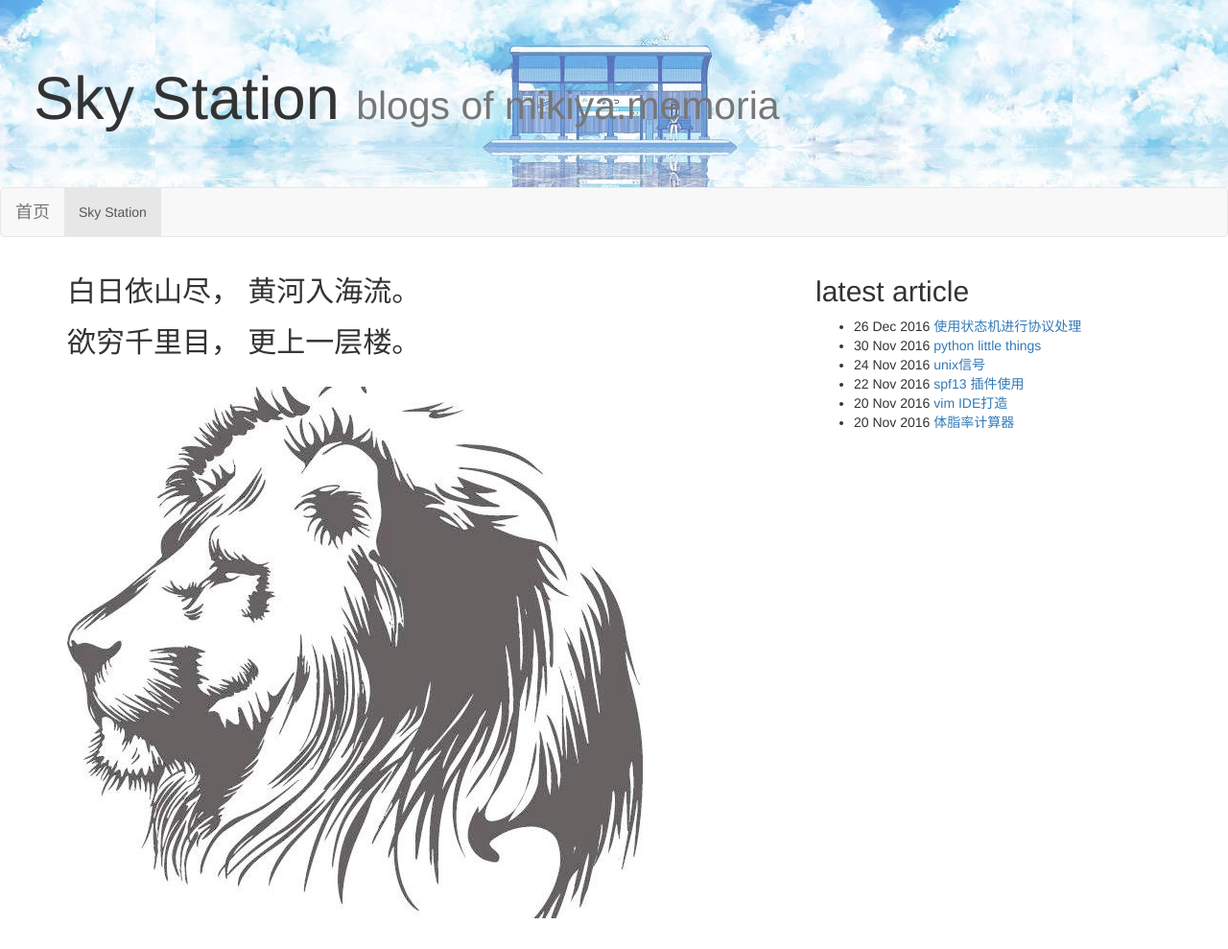
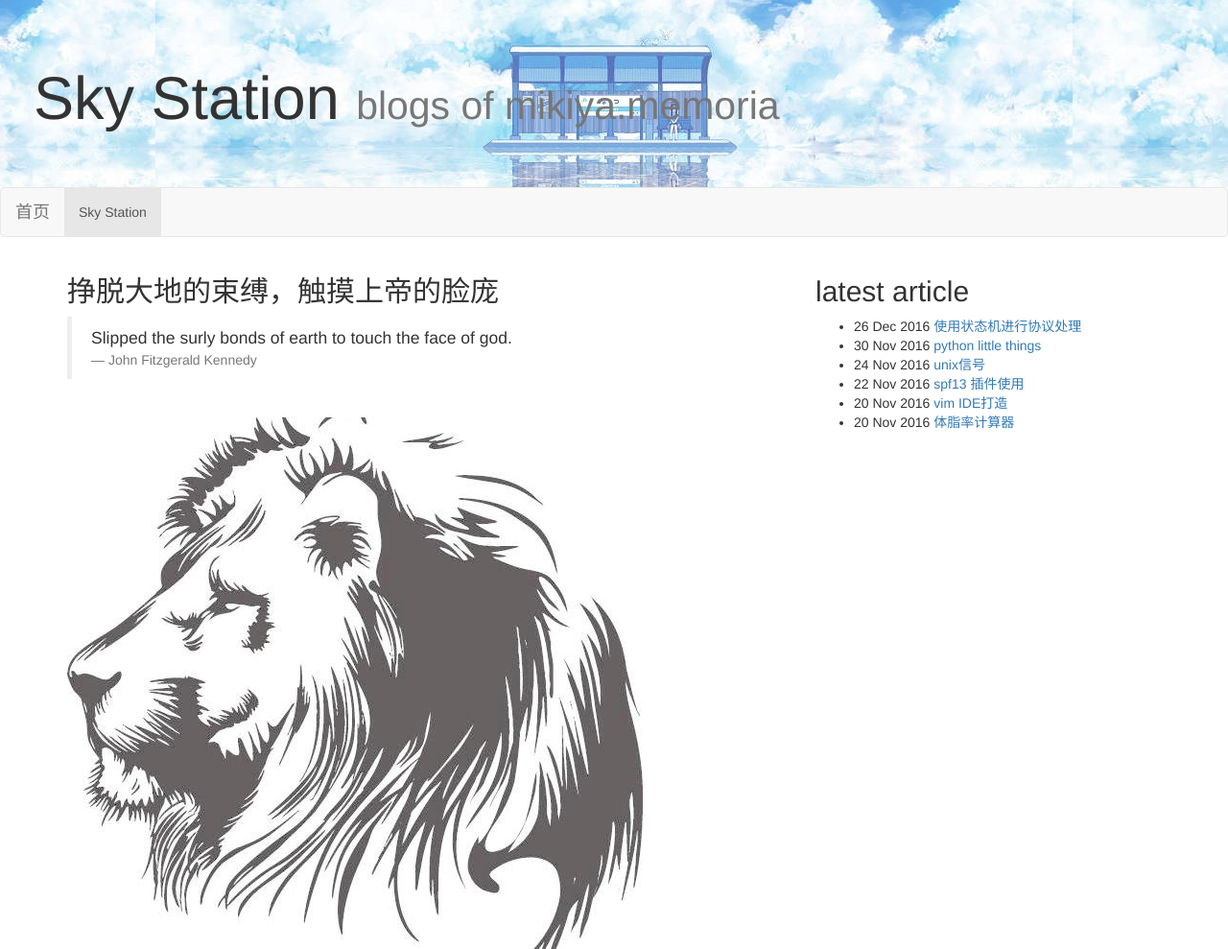
Before and after one commit to mikiya1991/mikiya_blog_pages, a Jekyll site: the page built from index.html, in a window 1280 px wide. Shown: the whole page at 96% size. Built offline with Jekyll 4.4.1, drawn with Linux system fonts in a browser that asks for light colours; nearby versions of some CDN libraries; before the commit the page ends 957 px from its top, so only the background shows below that.

Commit message:
(change):change motto

```diff
--- a/index.html
+++ b/index.html
@@ -5,8 +5,12 @@ title: Sky Station
 <div class="container">
 <div class="row">
 	<div class="col-sm-8">
-		<h2>白日依山尽， 黄河入海流。</h2>
-		<h2>欲穷千里目， 更上一层楼。</h2>
+<!-- 		<h2>白日依山尽， 黄河入海流。</h2>
+		<h2>欲穷千里目， 更上一层楼。</h2> -->
+		<h2>挣脱大地的束缚，触摸上帝的脸庞</h2>
+		<blockquote>Slipped the surly bonds of earth to touch the face of god.
+		<br/>
+		<small>John Fitzgerald Kennedy</small></blockquote>
 		<br/>
 		<img class="img-responsive" src="/assets/lion.jpg" alt="lion" >
 	</div>
```
